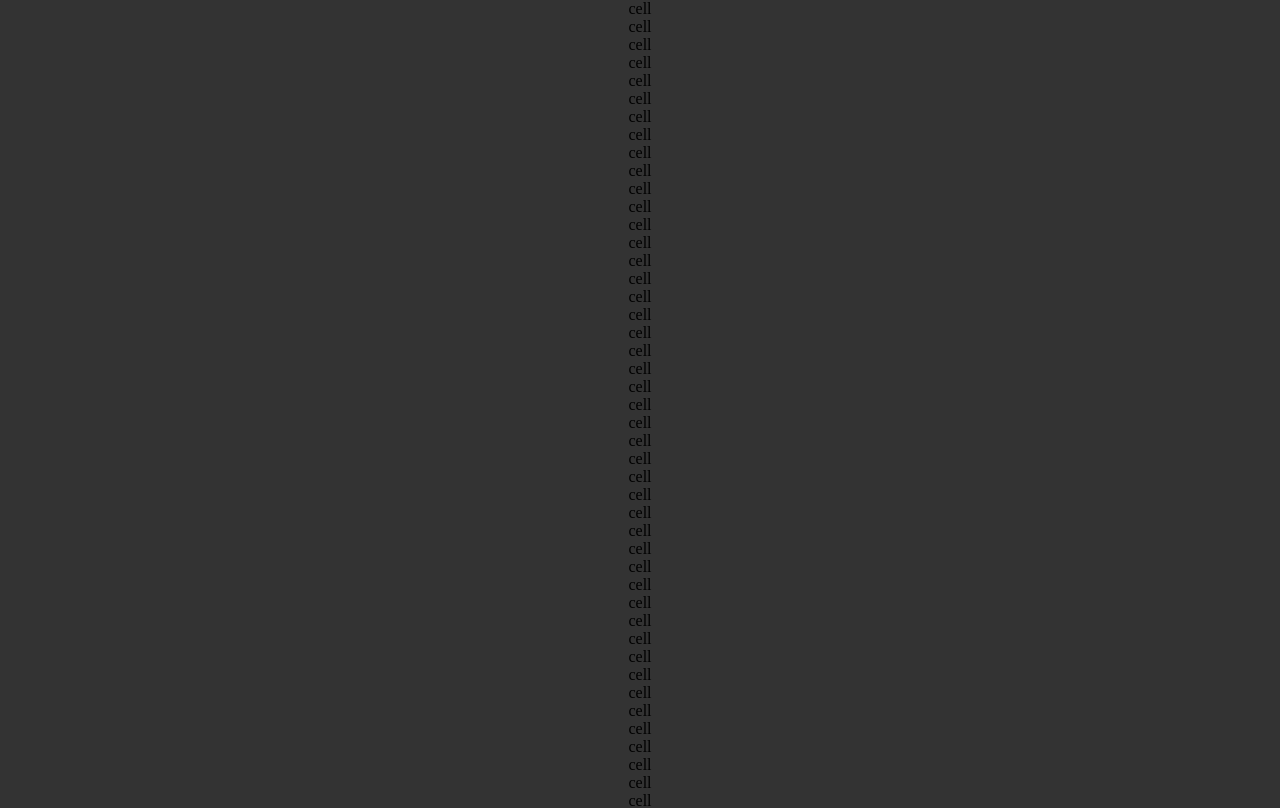
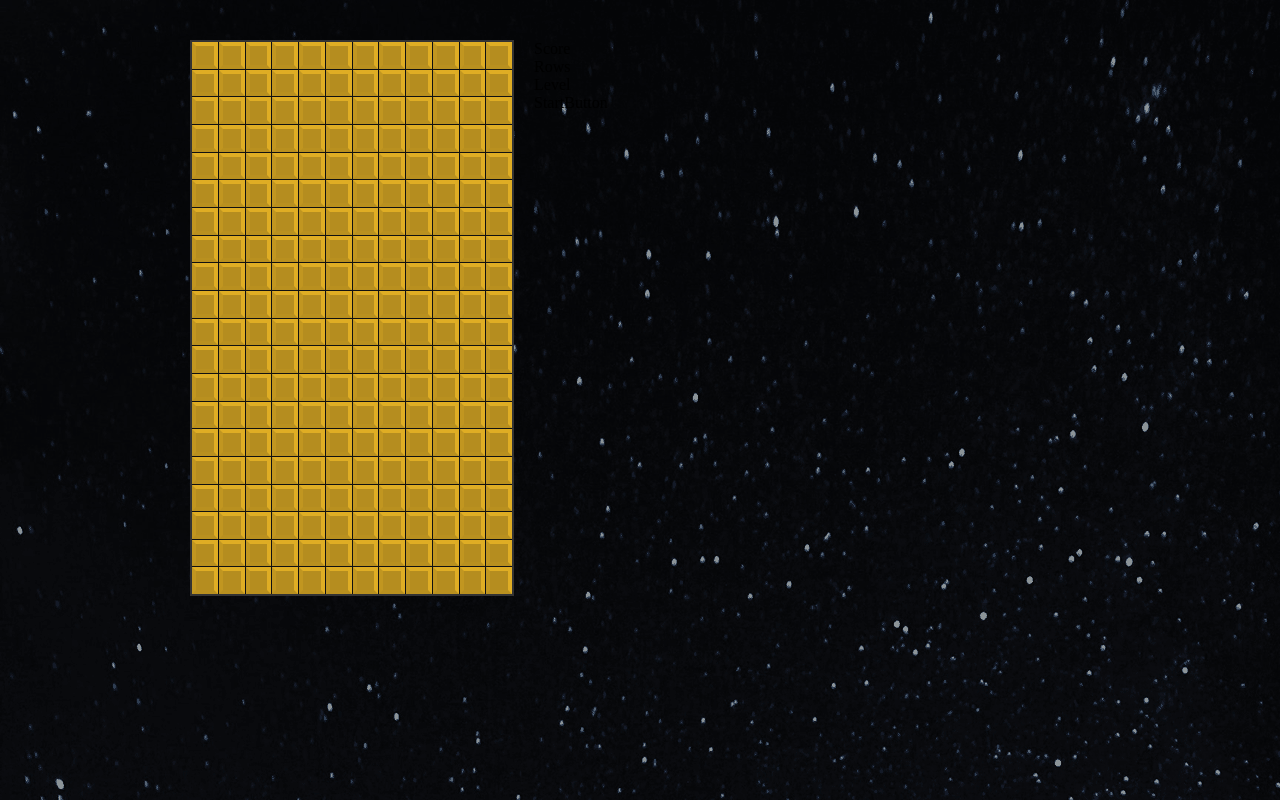
Before and after one commit to tatsuya-asami/react-tetris, a React (Create React App) app: page / in a window 1280 px wide. Shown: the top 808 px of the page. Built offline with nearby package versions, Linux system fonts and the light colour scheme.

Commit message:
styled for stage and cell

```diff
--- a/src/App.tsx
+++ b/src/App.tsx
@@ -1,6 +1,6 @@
 import React from 'react';
 import Tetris from './components/Tetris';
-import './App.css';
+// import './App.css';
 
 const App: React.FC = () => {
   return (
--- a/src/components/Cell.tsx
+++ b/src/components/Cell.tsx
@@ -1,15 +1,13 @@
 import React from 'react';
 import { StyledCell } from './styles/StyledCell';
-import { TETROMINOS, randomTetromino } from '../tetrominos';
+import { TETROMINOS } from '../tetrominos';
 
 interface ICell {
   type: 0 | 'I' | 'J' | 'L' | 'O' | 'S' | 'T' | 'Z';
 }
 
 const Cell: React.FC<ICell> = ({ type }) => (
-  <StyledCell type={type} color={TETROMINOS[type].color}>
-    cell
-  </StyledCell>
+  <StyledCell type={'L'} color={TETROMINOS['L'].color} />
 );
 
 export default Cell;
--- a/src/components/Stage.tsx
+++ b/src/components/Stage.tsx
@@ -1,16 +1,17 @@
 import React from 'react';
 import Cell from './Cell';
+import { StyledStage } from './styles/StyledStage';
 
 interface StageProps {
   stage: any[];
 }
 
 const Stage: React.FC<StageProps> = ({ stage }) => (
-  <div>
+  <StyledStage width={stage[0].length} height={stage.length}>
     {stage.map(row =>
       row.map((cell: any, x: any) => <Cell key={x} type={cell[0]} />)
     )}
-  </div>
+  </StyledStage>
 );
 
 export default Stage;
--- a/src/components/Tetris.tsx
+++ b/src/components/Tetris.tsx
@@ -3,10 +3,12 @@
 import Display from './Display';
 import StartButton from './StartButton';
 import * as helpers from '../gameHelpers';
+import { StyledTetrisWrapper, StyledTetris } from './styles/StyledTetris';
 
 const Tetris: React.FC = () => {
   return (
-    <div>
+    <StyledTetrisWrapper>
+      <StyledTetris>
         <Stage stage={helpers.createStatge()} />
         <aside>
           <div>
@@ -16,7 +18,8 @@
             <StartButton />
           </div>
         </aside>
-    </div>
+      </StyledTetris>
+    </StyledTetrisWrapper>
   );
 };
 
--- a/src/components/styles/StyledCell.ts
+++ b/src/components/styles/StyledCell.ts
@@ -8,4 +8,9 @@
 export const StyledCell = styled.div<IStyledCell>`
   width: auto;
   background: rgba(${props => props.color}, 0.8);
+  border: ${props => (props.type === 0 ? '0px solid' : '4px solid')};
+  border-bottom-color: rgba(${props => props.color}, 0.1);
+  border-right-color: rgba(${props => props.color}, 1);
+  border-top-color: rgba(${props => props.color}, 1);
+  border-left-color: rgba(${props => props.color}, 0.3);
 `;
--- /dev/null
+++ b/src/components/styles/StyledStage.ts
@@ -0,0 +1,20 @@
+import styled from 'styled-components';
+
+interface IStyledStage {
+  width: number;
+  height: number;
+}
+
+export const StyledStage = styled.div<IStyledStage>`
+  display: grid;
+  grid-template-rows: repeat(
+    ${props => props.height},
+    calc(25vw / ${props => props.width})
+  );
+  grid-template-columns: repeat(${props => props.width}, 1fr);
+  grid-gap: 1px;
+  border: 2px solid #333;
+  width: 100%;
+  max-width: 25vw;
+  background: #111;
+`;
--- /dev/null
+++ b/src/components/styles/StyledTetris.ts
@@ -0,0 +1,25 @@
+import styled from 'styled-components';
+import bgImage from '../../img/bg.png';
+
+export const StyledTetrisWrapper = styled.div`
+  width: 100vw;
+  height: 100vh;
+  background: url(${bgImage}) #000;
+  bacground-size: cover;
+  overflow: hidden;
+`;
+
+export const StyledTetris = styled.div`
+  display: flex;
+  align-items: flex-start;
+  padding: 40px;
+  margin: 0 auto;
+  max-width: 900px;
+
+  aside {
+    width: 100%;
+    max-width: 200px;
+    display: block;
+    padding: 0 20px;
+  }
+`;
```
Lines whose indentation alone changed are shown as unchanged.
